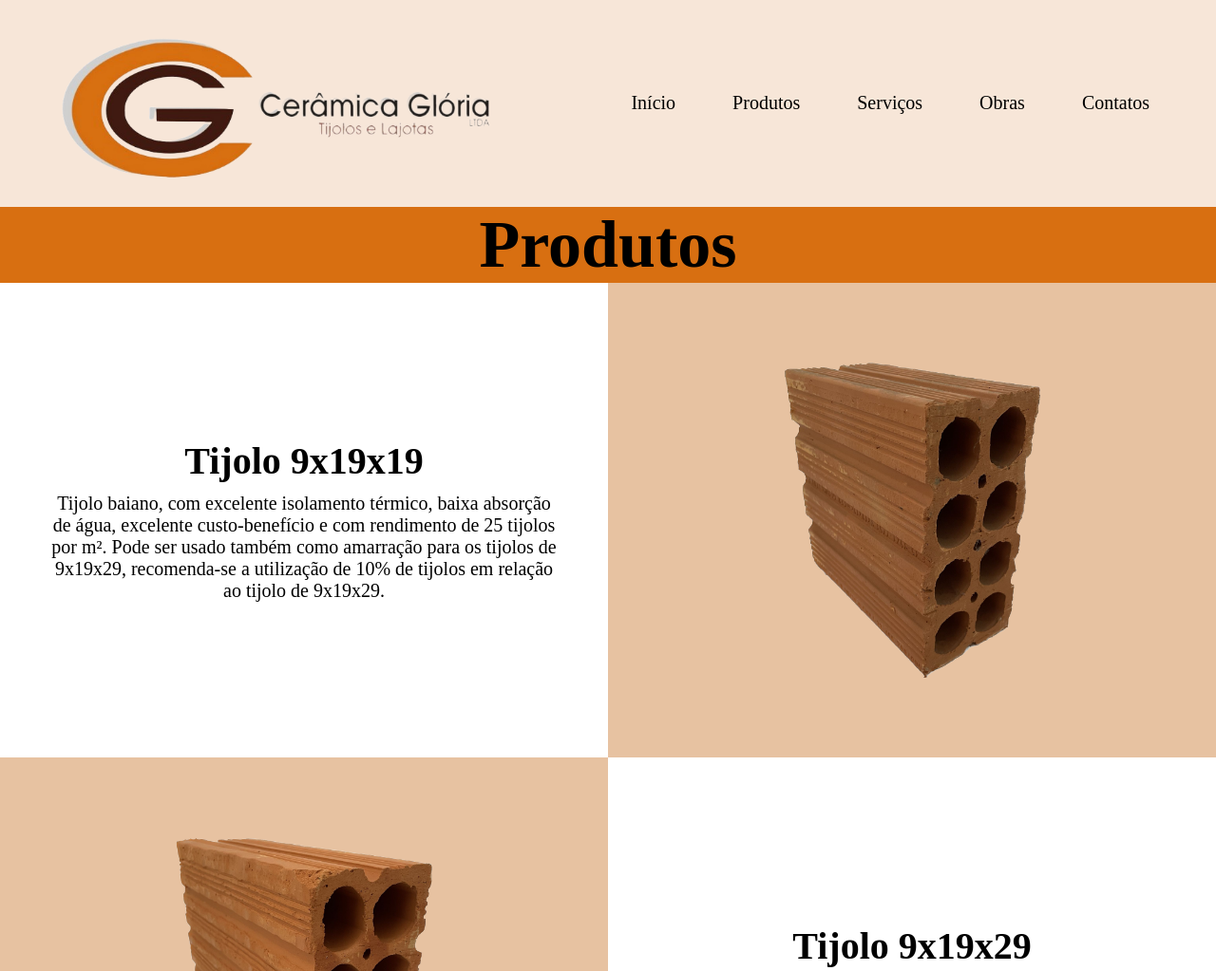
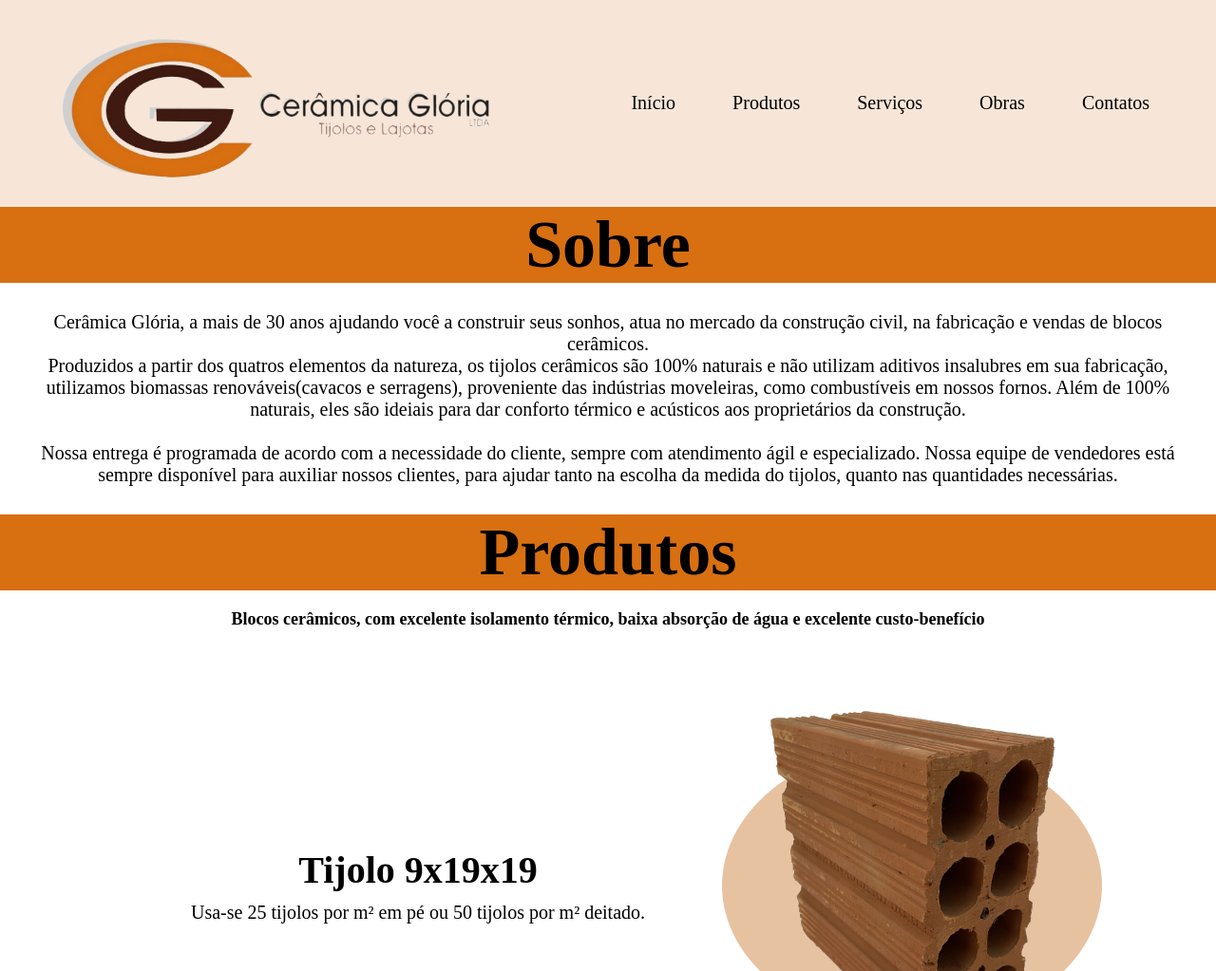
Before and after one commit to devkarine/portfolio-de-produtos-ceramica-gloria, a plain HTML site: page index.html in a window 1280 px wide. Shown: the top 1023 px of the page at 95% size. Drawn offline with Linux system fonts and the light colour scheme.

Commit message:
adicionado section sobre e mudança no layout dos produtos

```diff
--- a/index.html
+++ b/index.html
@@ -51,21 +51,30 @@
     </header>
 
     <main>
-      <h2>Produtos</h2>
+      <section class="sobre">
+        <h2>Sobre</h2>
+        <div class="container">
+          <p>Cerâmica Glória, a mais de 30 anos ajudando você a construir seus sonhos, atua no mercado da construção civil, na fabricação e vendas de blocos cerâmicos.<br>
+            Produzidos a partir dos quatros elementos da natureza, os tijolos cerâmicos são 100% naturais e não utilizam aditivos insalubres em sua fabricação, utilizamos biomassas renováveis(cavacos e serragens), proveniente das indústrias moveleiras, como combustíveis em nossos fornos. Além de 100% naturais, eles são ideiais para dar conforto térmico e acústicos aos proprietários da construção.
+          </p><br>
+          <p>Nossa entrega é programada de acordo com a necessidade do cliente, sempre com atendimento ágil e especializado. Nossa equipe de vendedores está sempre disponível para auxiliar nossos clientes, para ajudar tanto na escolha da medida do tijolos, quanto nas quantidades necessárias.</p>
+        </div>
+      </section>
+
       <section class="produtos" id="produtos">
+        <h2>Produtos</h2>
+        <h4>Blocos cerâmicos, com excelente isolamento térmico, baixa absorção de água e excelente custo-benefício</h4>
         <div class="container">
           <div class="tijolos">
             <div class="text-tijolos">
               <h3>Tijolo 9x19x19</h3>
-              <p>
-                Tijolo baiano, com excelente isolamento térmico, baixa absorção de água, excelente custo-benefício e com rendimento de 25 tijolos por m². Pode ser usado também como amarração para os tijolos de 9x19x29, recomenda-se a utilização de 10% de tijolos em relação ao tijolo de 9x19x29.
-
-              </p>
+              <p>Usa-se 25 tijolos por m² em pé ou 50 tijolos por m² deitado.</p>
             </div>
             <div class="img-tijolos">
               <img src="src/images/9x19x19r.png" alt="Tijolo baiano" />
             </div>
-
+          </div>
+          <div class="tijolos">
             <div class="img-tijolos">
               <img src="src/images/9x19x29r.png" alt="Tijolo baiano" />
             </div>
@@ -73,20 +82,22 @@
             <div class="text-tijolos">
               <h3>Tijolo 9x19x29</h3>
               <p>
-                Tijolo baiano, com excelente isolamento térmico, baixa absorção de água, excelente custo-benefício e com rendimento de 17 tijolos por m². É preferido por seu rendimento ser maior em relação ao tijolo de 9x19x19.
+                Usa-se 17 tijolos por m² em pé ou 34 tijolos por m² deitado.
               </p>
             </div>
-
+          </div>
+          <div class="tijolos">
             <div class="text-tijolos">
               <h3>Tijolo 9x19x19 Furo Quadrado</h3>
               <p>
-                Tijolo baiano, com excelente isolamento térmico, baixa absorção de água, excelente custo-benefício e com rendimento de 25 tijolos por m². Pode ser usado também como amarração para os tijolos de 9x19x29, recomenda-se a utilização de 10% de tijolos em relação ao tijolo de 9x19x29. Ao contrário da crença de que esse tijolo seria mais fraco, foi testado de que ele possui a mesma resistência dos tijolos de furos redondo.
+                Usa-se 25 tijolos por m² em pé ou 50 tijolos por m² deitado.
               </p>
             </div>
             <div class="img-tijolos">
               <img src="src/images/9x19x19q.png" alt="Tijolo baiano" />
             </div>
-
+          </div>
+          <div class="tijolos">
             <div class="img-tijolos">
               <img src="src/images/9x19x29q.png" alt="Tijolo baiano" />
             </div>
@@ -94,20 +105,22 @@
             <div class="text-tijolos">
               <h3>Tijolo 9x19x29 Furo Quadrado</h3>
               <p>
-                Tijolo baiano, com excelente isolamento térmico, baixa absorção de água, excelente custo-benefício e com rendimento de 17 tijolos por m². É preferido por seu rendimento ser maior em relação ao tijolo de 9x19x19. Ao contrário da crença de que esse tijolo seria mais fraco, foi testado de que ele possui a mesma resistência dos tijolos de furos redondo.
+                Usa-se 17 tijolos por m² em pé ou 34 tijolos por m² deitado.
               </p>
             </div>
-
+          </div>
+          <div class="tijolos">
             <div class="text-tijolos">
               <h3>Tijolo 14x19x19</h3>
               <p>
-                Tijolo baiano, com excelente isolamento térmico, baixa absorção de água, excelente custo-benefício e pode ser usado também como amarração para os tijolos de 14x19x29, recomenda-se a utilização de 10% de tijolos em relação ao tijolo de 14x19x29.
+                Mais usado como amarração para os tijolos de 14x19x29, recomenda-se a utilização de 10% de tijolos em relação ao tijolo de 14x19x29.
               </p>
             </div>
             <div class="img-tijolos">
               <img src="src/images/14x19x19.png" alt="Tijolo baiano" />
             </div>
-
+          </div>
+          <div class="tijolos">
             <div class="img-tijolos">
               <img src="src/images/14x19x29.png" alt="Tijolo baiano" />
             </div>
@@ -115,20 +128,22 @@
             <div class="text-tijolos">
               <h3>Tijolo 14x19x29</h3>
               <p>
-                Tijolo baiano, com excelente isolamento térmico, baixa absorção de água, excelente custo-benefício e com rendimento de 17 tijolos por m². Ao contrário de usar o tijolo 9x19x29 deitado, você pode optar por usar o tijolo 14x19x29, você verá que sua obra terá um rendimento melhor.
+                Usa-se 17 tijolos por m² ou 22 tijolos por m² deitado.
               </p>
             </div>
-
+          </div>
+          <div class="tijolos">
             <div class="text-tijolos">
               <h3>Tijolo 11,5x19x19</h3>
               <p>
-                Tijolo baiano, com excelente isolamento térmico, baixa absorção de água, excelente custo-benefício e pode ser usado também como amarração para os tijolos de 11,5x19x29, recomenda-se a utilização de 10% de tijolos em relação ao tijolo de 11,5x19x29.
+                Mais usado  como amarração para os tijolos de 11,5x19x29, recomenda-se a utilização de 10% de tijolos em relação ao tijolo de 11,5x19x29.
               </p>
             </div>
             <div class="img-tijolos">
               <img src="src/images/11,5x19x19.png" alt="Tijolo baiano" />
             </div>
-
+          </div>
+          <div class="tijolos">
             <div class="img-tijolos">
               <img src="src/images/11,5x19x29.png" alt="Tijolo baiano" />
             </div>
@@ -136,7 +151,7 @@
             <div class="text-tijolos">
               <h3>Tijolo 11,5x19x29</h3>
               <p>
-                Tijolo baiano, com excelente isolamento térmico, baixa absorção de água, excelente custo-benefício e com rendimento de 17 tijolos por m².
+                Usa-se 17 tijolos por m² ou 27 tijolos por m² deitado.
               </p>
             </div>
           </div>
@@ -187,9 +202,9 @@
             <p>Obras em que foram usados nossos tijolos</p>
           </div>
           <div class="wrapper-img">
-            <img src="src/images/obra01.JPG" alt="Obras" />
-            <img src="src/images/obra03.JPG" alt="Obras" />
-            <img src="src/images/obra04.JPG" alt="Obras" />
+            <img src="src/images/obra01.jpg" alt="Obras" />
+            <img src="src/images/obra03.jpg" alt="Obras" />
+            <img src="src/images/obra04.jpg" alt="Obras" />
             <img src="src/images/obra05.jpg" alt="Obras" />
           </div>
         </div>
--- a/src/css/style.css
+++ b/src/css/style.css
@@ -5,12 +5,13 @@
 
 body {
   min-height: 100vh;
-  max-width: 1440px;
+  margin: 0 auto;
+  width: 100%;
+
 }
 
 .container {
-  margin: 0 auto;
-  width: 100%;
+  max-width: 1440px;
 }
 
 .header {
@@ -38,15 +39,39 @@ h2{
 h3{
   font-size: 4rem;
   font-weight: 700;
+  text-align: center;
 }
 
 h4{
   font-size: 1.8rem;
+  text-align: center;
+}
+
+.sobre .container{
+  display: flex;
+  justify-content: center;
+  flex-direction: column;
+  align-items: center;
+  text-align: center;
+  font-size: 2rem;
+  padding: 3rem;
+}
+
+.produtos h4{
+  padding: 2rem;
+}
+
+.produtos .container{
+  display: flex;
+  flex-direction: column;
+
 }
 
 .produtos .container .tijolos {
     display: flex;
-    flex-wrap: wrap;
+    width: 100%;
+    align-items: center;
+    justify-content: center;
 
 }
 
@@ -75,13 +100,15 @@ h4{
   display: flex;
   align-items: center;
   justify-content: center;
-  width: 50%;
+  border-radius: 50%;
   padding: 5rem;
-  background-color: #e7c2a1;;
+  background-color: #e7c2a1;
+  width: 40rem;
+  height: 30rem;
 }
 
 .produtos .container .tijolos .img-tijolos img{
-  width: 50%;
+  width: 100%;
 }
 
 .servicos .container{
```
Also changed, not shown: src/images/11,5x19x19.jpg (deleted), src/images/11,5x19x29.jpg (deleted), src/images/14x19x19.jpg (deleted), src/images/14x19x29.jpg (deleted), src/images/9x19x19q.jpg (deleted), src/images/9x19x19r.jpg (deleted), src/images/9x19x29q.jpg (deleted), src/images/9x19x29r.jpg (deleted).
